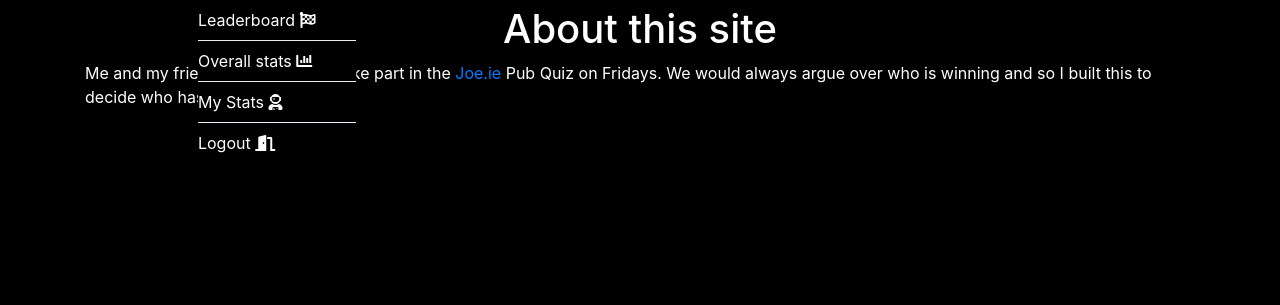
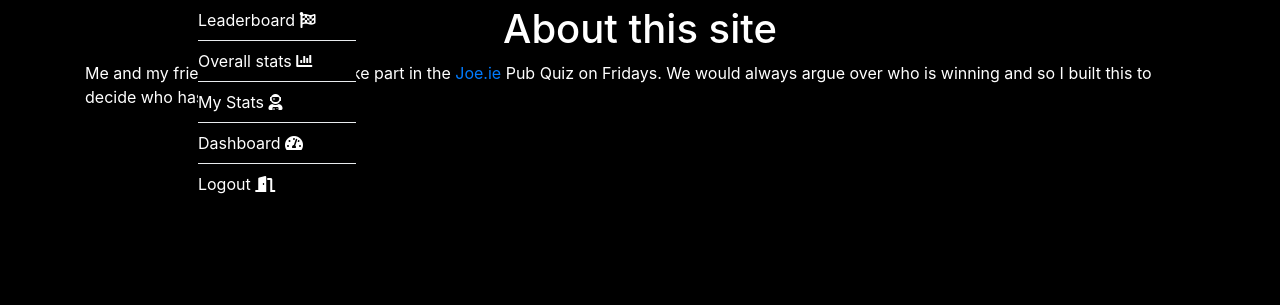
Before and after one commit to Ben-Donnelly/PubQuiz, a Flask app: page /about in a window 1280 px wide, after a click on "Actions". Shown: the part 51-356 px from the top of the page. Run offline with Flask 2, Linux system fonts and the light colour scheme; the visitor is signed in with stand-in values (Sample User, id 1); some libraries are stand-ins or nearby versions.

Commit message:
Added link to dashboard

```diff
--- a/templates/includes/_navbar.html
+++ b/templates/includes/_navbar.html
@@ -1,8 +1,5 @@
 <!DOCTYPE html>
 <html lang="en">
-
-<!--<meta name="viewport" content="width=device-width, initial-scale=1, maximum-scale=1, user-scalable=1.0">-->
-
   <head>
     <link rel="stylesheet" href="https://maxcdn.bootstrapcdn.com/bootstrap/4.3.1/css/bootstrap.min.css">
     <link rel="stylesheet" href="https://use.fontawesome.com/releases/v5.6.3/css/all.css" integrity="sha384-UHRtZLI+pbxtHCWp1t77Bi1L4ZtiqrqD80Kn4Z8NTSRyMA2Fd33n5dQ8lWUE00s/" crossorigin="anonymous">
@@ -11,6 +8,7 @@
     <script src="https://maxcdn.bootstrapcdn.com/bootstrap/4.3.1/js/bootstrap.min.js"></script>
 
   </head>
+
   <body>
     <nav class="navbar navbar-expand-lg navbar-dark wb">
       <a class="navbar-brand" href="#"></a>
@@ -39,18 +37,18 @@
               <div class="dropdown-divider"></div>
               <a class="liffs" href="{{ url_for('stats', curr_user=session.username) }}">My Stats <i class="fas fa-user-astronaut"></i></a>
               <div class="dropdown-divider"></div>
+              <a class="liffs" href="{{ url_for('dashboard') }}">Dashboard <i class="fas fa-tachometer-alt"></i></a>
+              <div class="dropdown-divider"></div>
               <a class="liffs" href="{{ url_for('logout') }}">Logout <i class="fas fa-door-open"></i></a>
               {% endif %}
             </div>
           </li>
         </ul>
-    <div class="nav-item">
-
-
       </div>
     </nav>
 
   </body>
+
 </html>
 
 
```
Lines whose indentation alone changed are shown as unchanged.
